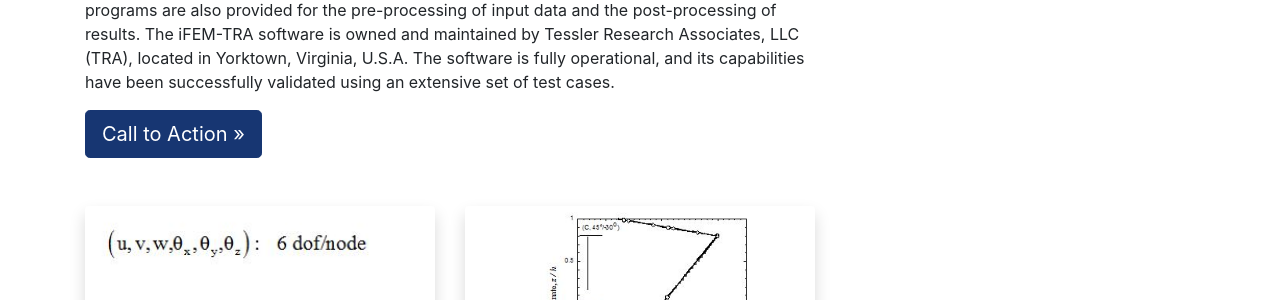
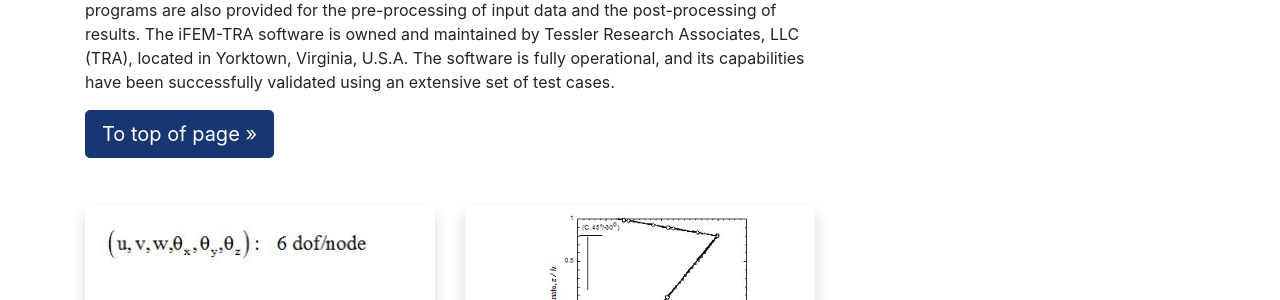
Before and after one commit to tessler-research/tessler-research.github.io, a Jekyll site: the page built from index.html, in a window 1280 px wide. Shown: the part 936-1236 px from the top of the page. Built offline with Jekyll 4.4.1, drawn with Linux system fonts in a browser that asks for light colours.

Commit message:
Update index.html

```diff
--- a/index.html
+++ b/index.html
@@ -17,7 +17,7 @@ TRA provides advanced software and consulting for use of the Refined Zigzag Theo
 The iFEM-TRA software is owned and maintained by Tessler Research Associates, LLC (TRA), located in Yorktown, Virginia, U.S.A. The software is fully operational, and its capabilities have been successfully validated using an extensive set of test cases.
 
     </p>
-    <a class="btn btn-primary btn-lg" href="#">Call to Action &raquo;</a>
+    <a class="btn btn-primary btn-lg" href="#">To top of page &raquo;</a>
   </div>
   {% include sidebar.html %}
 </div>
```
